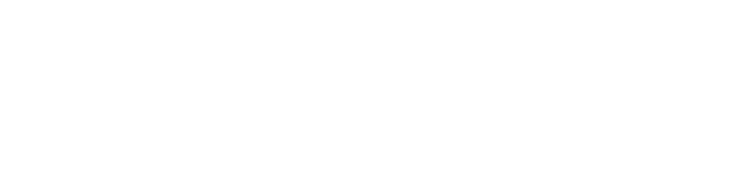
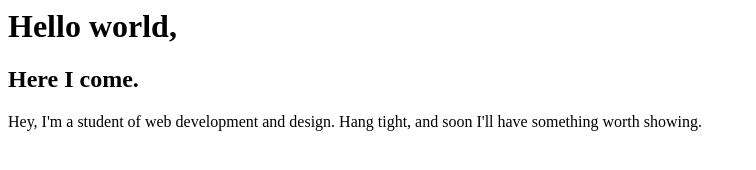
Before and after one commit to NomadicVoxel/NomadicVoxel.github.io, a plain HTML site: page index.html in a window 1280 px wide. Shown: the whole page, without its empty margins (0-756 px from the left). Drawn offline with Linux system fonts and the light colour scheme.

Commit message:
1. Getting started

```diff
--- a/index.html
+++ b/index.html
@@ -1,4 +1,29 @@
-<html>
-    <title>Portofolio of Nomadic Voxel</title>
+<html> <head>
+    <title> Nomadic Voxel: Nerd for hire </title>
+    <link rel="stylesheet" href="">
+</head> <body>
 
-</html>
+    <h1>Hello world,</h1>
+    <h2>Here I come. </h2>
+
+    <p>
+        Hey, I'm a student of web development and design. Hang tight, and soon I'll have something worth showing.
+    </p>
+</body> </html>
+<!--
+
+Index.html┐ Contains the briefest bio you’ve ever seen, and three
+          │ links. Most recent, my fav, and most views. At least
+┌─────────┘ once I can start counting downloads.
+│
+├─ List of projects, each with an image, description, manual, and
+│  explanation why I made it.
+│
+├─ An actual bio, with my areas of expertise, and timeline of my
+│  projects
+│
+├─ Maybe a blog about my favorite apps? Or maybe just a flatfile?
+│
+└─ Contact form, request-an-app form
+
+-->
--- /dev/null
+++ b/style/stylish.css
@@ -0,0 +1,8 @@
+body{
+    background: #1E1E1E;
+    color: #ADADAD;
+}
+
+h1, h2, h3, h4, h5, h6, .heading {
+    text-align:center;
+}
```
